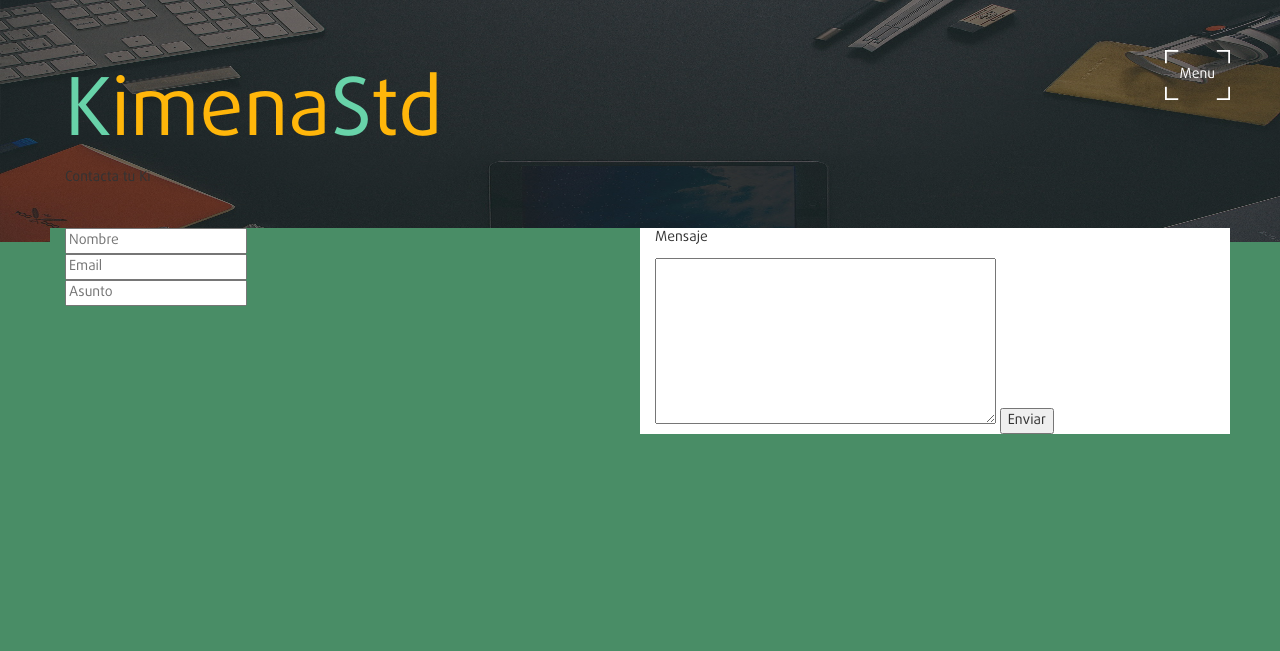
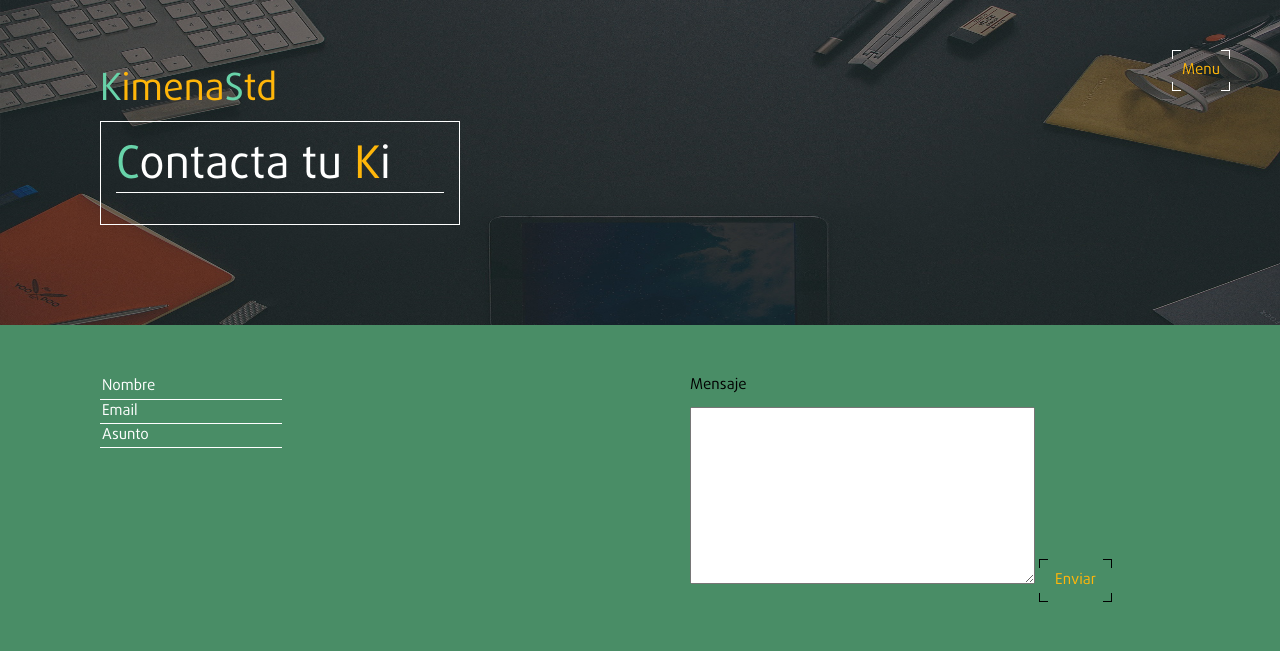
Before and after one commit to NI54Oficina/web-luis, a PHP site: page /contacto.php in a window 1280 px wide. Shown: the top 651 px of the page. Run offline with PHP 8.4, Linux system fonts and the light colour scheme; some libraries are stand-ins or nearby versions; some web fonts are replaced.

Commit message:
15:02 12-10-2016

```diff
--- a/contacto.php
+++ b/contacto.php
@@ -14,21 +14,23 @@
 
 <h1><span>K</span>imena<span>S</span>td</h1>
 
-<div class="hola">
+<div class="col-lg-4 col-sm-10 col-md-4 col-xs-10 contact-box" >
 
-  <p>
+  <h2>
     <span>C</span>ontacta tu <span>K</span>i
-  </p>
-  <p>
+  </h2>
+  <div>
     <img src="" alt="" />
     <img src="" alt="" />
     <img src="" alt="" />
-  </p>
+  </div>
 </div>
 
 
 </div>
+</section>
 
+<section>
 <div class="col-lg-6 col-sm-12 col-md-6 col-xs-12 left-box-contact">
   <form class="" action="index.html" method="post">
     <input type="text" name="name" value="" placeholder="Nombre"> <br>
--- a/css/stylesheet.css
+++ b/css/stylesheet.css
@@ -20,6 +20,9 @@ a {
    outline: 0 !important;
 }
 
+button, input{
+  outline: none;
+}
 /****************************************
 ************** GENERAL **************/
 
@@ -59,6 +62,7 @@ body{
   margin:0;
    padding:0;
    height:100%;
+   font-size: 15px;
 }
 
 
@@ -131,7 +135,7 @@ p{
 }
 
 .border{
-  border: 15px solid #000000;
+  border: 10px solid #000000;
   border-image: url('../img/border.png') 34% repeat;
   box-sizing: border-box;
 }
@@ -165,7 +169,7 @@ section{
 }
 
 .container-home h1 {
-  font-size: 80px;
+  font-size: 4em;
   color: #ffb60a;
 }
 
@@ -193,7 +197,7 @@ section{
 .nav-inicio li a{
   text-align: center;
   color: white;
-  font-size: 30px;
+  font-size: 2em;
 }
 
 .nav-inicio li {
@@ -225,8 +229,25 @@ padding-left: 10%;
 .contacto{
   background: url('../img/header.jpg');
   background-repeat: no-repeat;
-  background-size: 100% 50%;
+  background-size: 100% 100%;
+
 }
+
+.contact-header{
+  padding:0px 50px 50px 50px;
+}
+
+.contact-header h1{
+  font-size: 2.5em;
+}
+
+.contact-header a{
+  position: absolute;
+  right: 0;
+  color:#ffb60a;
+}
+
+
 
 .contacto .right-box-contact{
   background-color: white;
@@ -236,15 +257,62 @@ padding-left: 10%;
   background-color:#498d66;
 }
 
+.right-box-contact,.left-box-contact{
+  padding: 50px;
+}
 
+.left-box-contact input{
+  background-color:transparent;
+  border: none;
+  border-bottom: 1px solid white;
+  color: white;
+}
 
-.contact-header a{
-  position: absolute;
-  right: 0;
+.left-box-contact ::-webkit-input-placeholder{
+
   color: white;
 }
 
 
+.right-box-contact p{
+  color: black;
+
+}
+
+.right-box-contact textarea{
+  border: fffff;
+
+}
+
+.right-box-contact button{
+  border: 10px solid #000000;
+  border-image: url('../img/border-b.png') 34% repeat;
+  box-sizing: border-box;
+  background-color: transparent;
+  color: #ffb60a;
+
+}
+
+
+.contact-box{
+  border: 1px solid white;
+  color: white
+
+}
+
+.contact-box h2 {
+  border-bottom: 1px solid white;
+  font-size: 3em;
+}
+
+.contact-box h2 span:first-child{
+  color:#68d3a9;#ffb60a
+}
+
+.contact-box h2 span:nth-child(2){
+  color:#ffb60a;
+}
+
 
 
 /*********************** IMAGEN GALERIA ********************/
--- a/header.php
+++ b/header.php
@@ -2,6 +2,7 @@
 <html>
   <head>
     <meta charset="utf-8">
+    <meta name="viewport" content="width=device-width, user-scalable=no">
 
   <!--  <link type="text/css" href="img/favicon.ico" rel="shortcut icon" /> -->
 
```
Also changed, not shown: home.php (+14 -0 lines).
